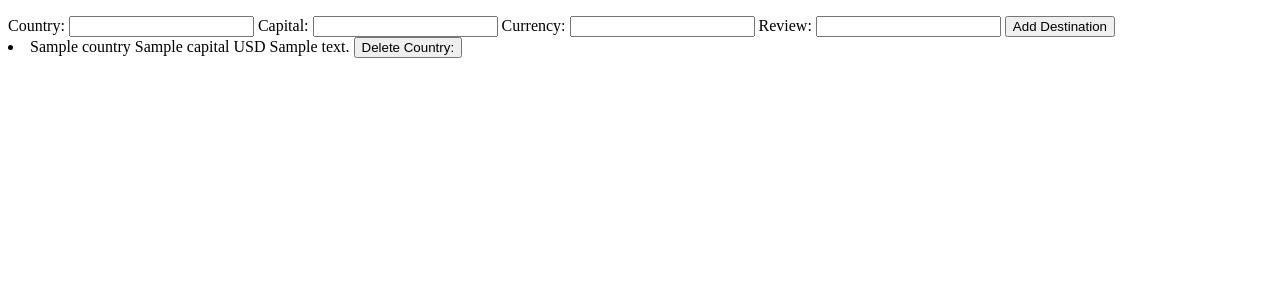
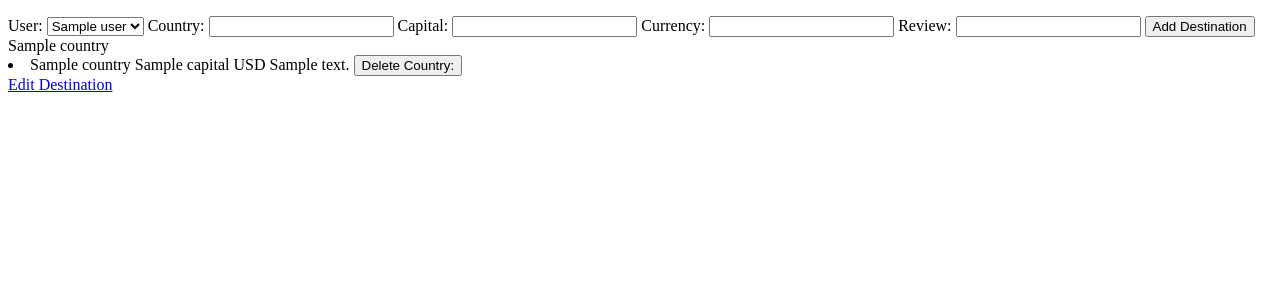
Before and after one commit to taylorwood95/Project_Week4, a Flask app: template templates/countries/new_country.html in a window 1280 px wide. Shown: the part 88-388 px from the top of the page. Run offline with Flask 2, Linux system fonts and the light colour scheme; the template is opened without the code that fills it: most values are stand-ins (such as "Sample title", 1, 10 or a date in 2020).

Commit message:
get_country.hmtl fixed

```diff
--- a/templates/countries/new_country.html
+++ b/templates/countries/new_country.html
@@ -1,17 +1,21 @@
 {% extends "base.html" %} {% block content %}
 
 <form action="/countries" method="post">
+  <label for="users">User:</label>
+  <select id="user" name="user_id">
+    {% for user in all_users %}
+    <option value="{{ user.id }}">{{ user.name }}</option>
+    {% endfor %}
+  </select>
+
   <label for="name">Country:</label>
   <input type="text" id="country_name" name="name" />
-
 
   <label for="capital">Capital:</label>
   <input type="text" id="capital" name="capital" />
 
-
   <label for="currency">Currency:</label>
   <input type="text" id="currency" name="currency" />
-
 
   <label for="review">Review:</label>
   <input type="text" id="review" name="review" />
@@ -20,11 +24,11 @@
 </form>
 
 {% for country in countries %}
-
+{{ country.name }}
 <form
   class="delete_country"
   action="/countries/{{ country.id }}/delete"
-  methods="post"
+  method="post"
 >
   <li>
     {{ country.name }} {{ country.capital }} {{ country.currency }} {{
@@ -33,4 +37,6 @@
   </li>
 </form>
 
+<a href="edit.html">Edit Destination</a>
+
 {% endfor %} {% endblock %}
```
Also changed, not shown: controllers/countries_controller.py (+2 -6 lines).
